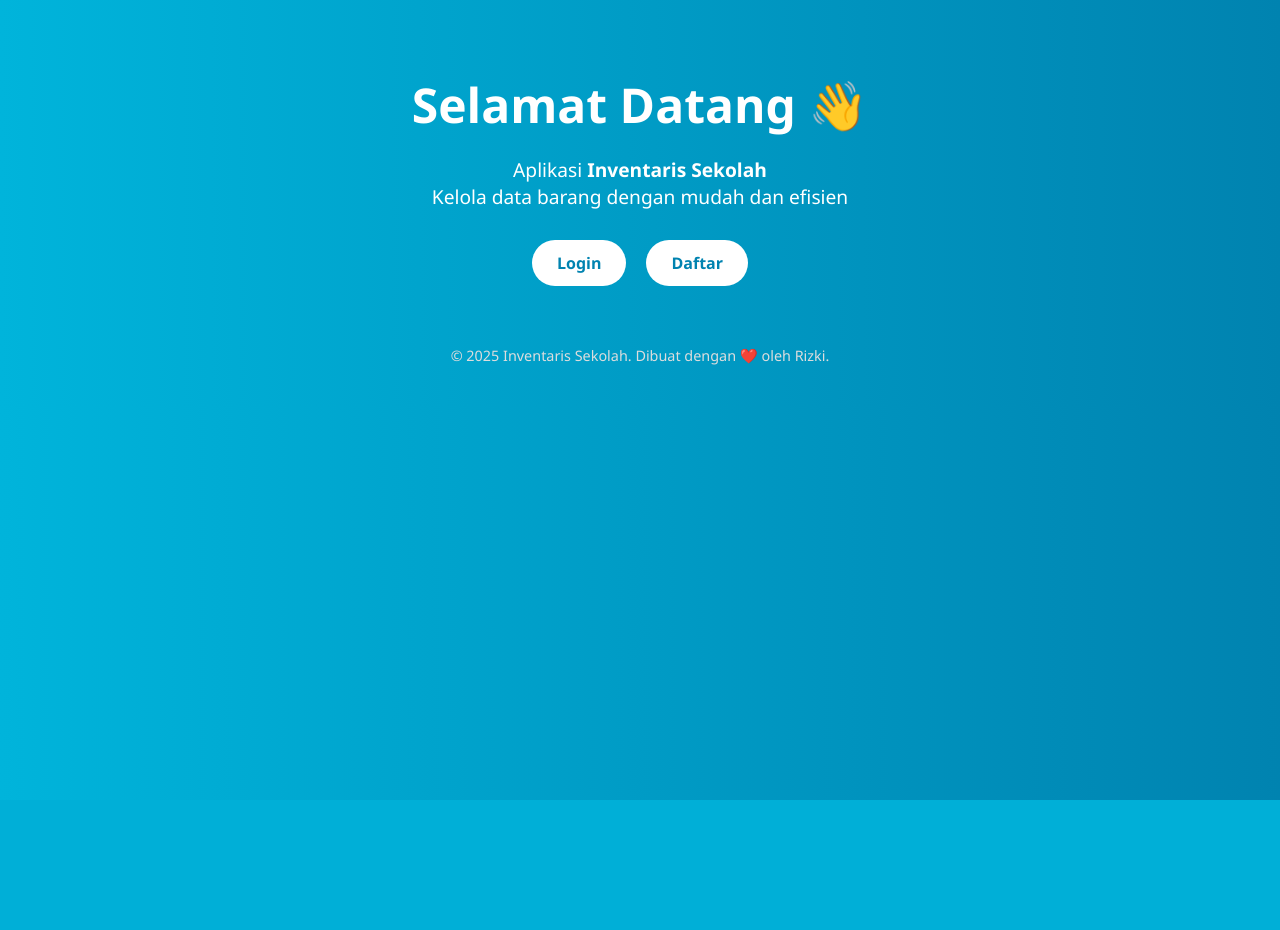
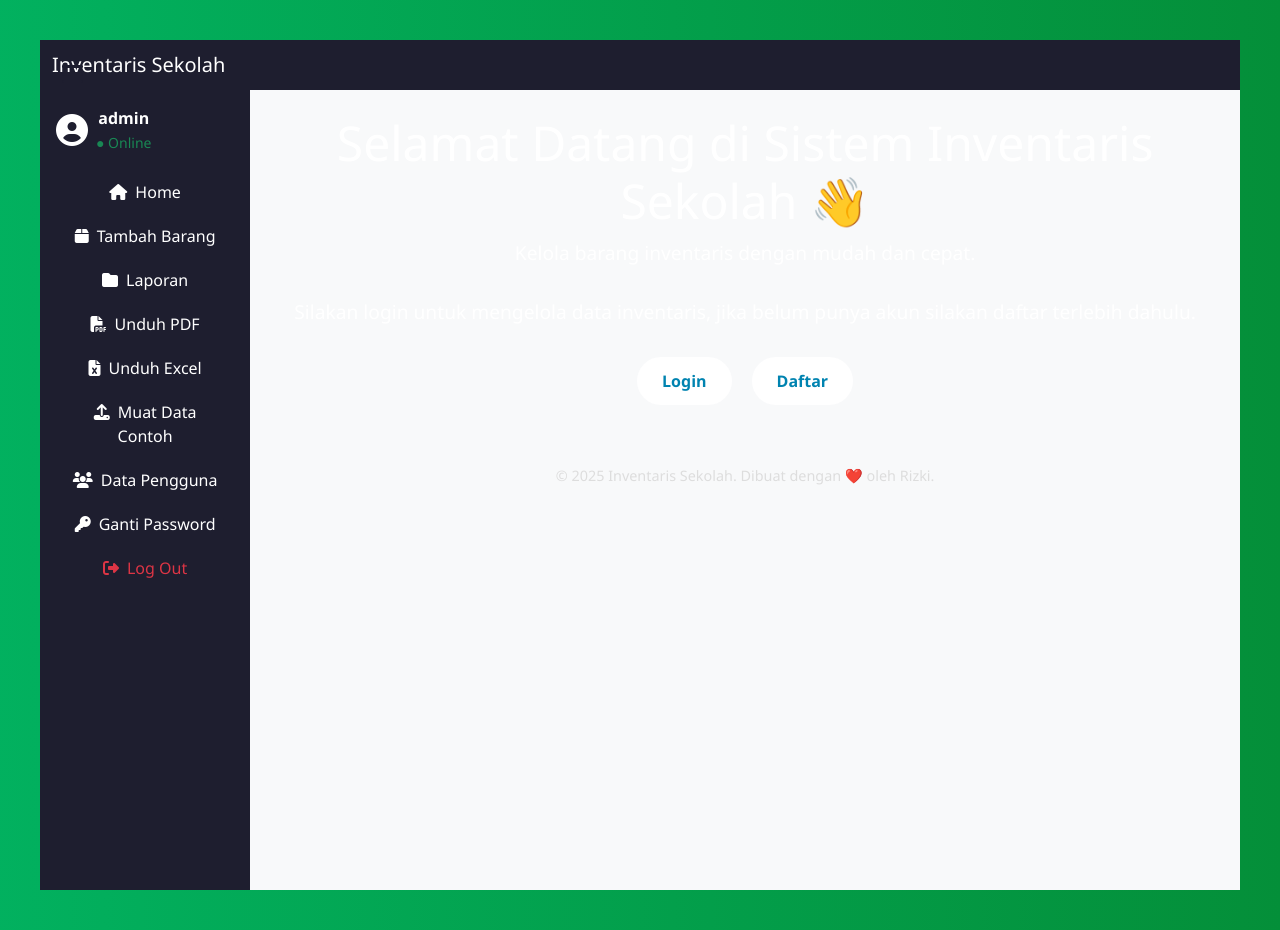
Before and after one commit to rizkihsn/INVENTARIS_SEKOLAH, a Flask app: template templates/beranda.html in a window 1280 px wide. Before the commit the page ends 800 px from the top, so only its background shows below. Run offline with Flask 3, Linux system fonts and the light colour scheme; the template is opened without the code that fills it, so the values that code supplies are empty; a user stored in the database is signed in.

Commit message:
Fix: beranda extend base.html

```diff
--- a/templates/beranda.html
+++ b/templates/beranda.html
@@ -1,14 +1,9 @@
-<!DOCTYPE html>
-<html lang="id">
-<head>
-    <meta charset="UTF-8">
-    <meta name="viewport" content="width=device-width, initial-scale=1.0">
-    <title>Beranda - Inventaris Sekolah</title>
+{% extends "base.html" %}
+
+{% block content %}
     <style>
         body {
-            margin: 0;
-            font-family: 'Segoe UI', Tahoma, Geneva, Verdana, sans-serif;
-            background: linear-gradient(to right, #00b4db, #0083b0);
+            background: linear-gradient(to right, hsl(152, 98%, 35%), #048f39);
             color: white;
             text-align: center;
             padding: 40px;
@@ -50,11 +45,10 @@
             color: #ddd;
         }
     </style>
-</head>
-<body>
-    <h1>Selamat Datang 👋</h1>
-    <p>Aplikasi <strong>Inventaris Sekolah</strong><br>
-    Kelola data barang dengan mudah dan efisien</p>
+
+    <h1>Selamat Datang di Sistem Inventaris Sekolah 👋</h1>
+    <p>Kelola barang inventaris dengan mudah dan cepat.</p>
+    <p>Silakan login untuk mengelola data inventaris, jika belum punya akun silakan daftar terlebih dahulu.</p>
 
     <div class="btn-container">
         <a href="{{ url_for('login') }}" class="button">Login</a>
@@ -64,5 +58,4 @@
     <footer>
         &copy; {{ 2025 }} Inventaris Sekolah. Dibuat dengan ❤️ oleh Rizki.
     </footer>
-</body>
-</html>
+{% endblock %}
```
